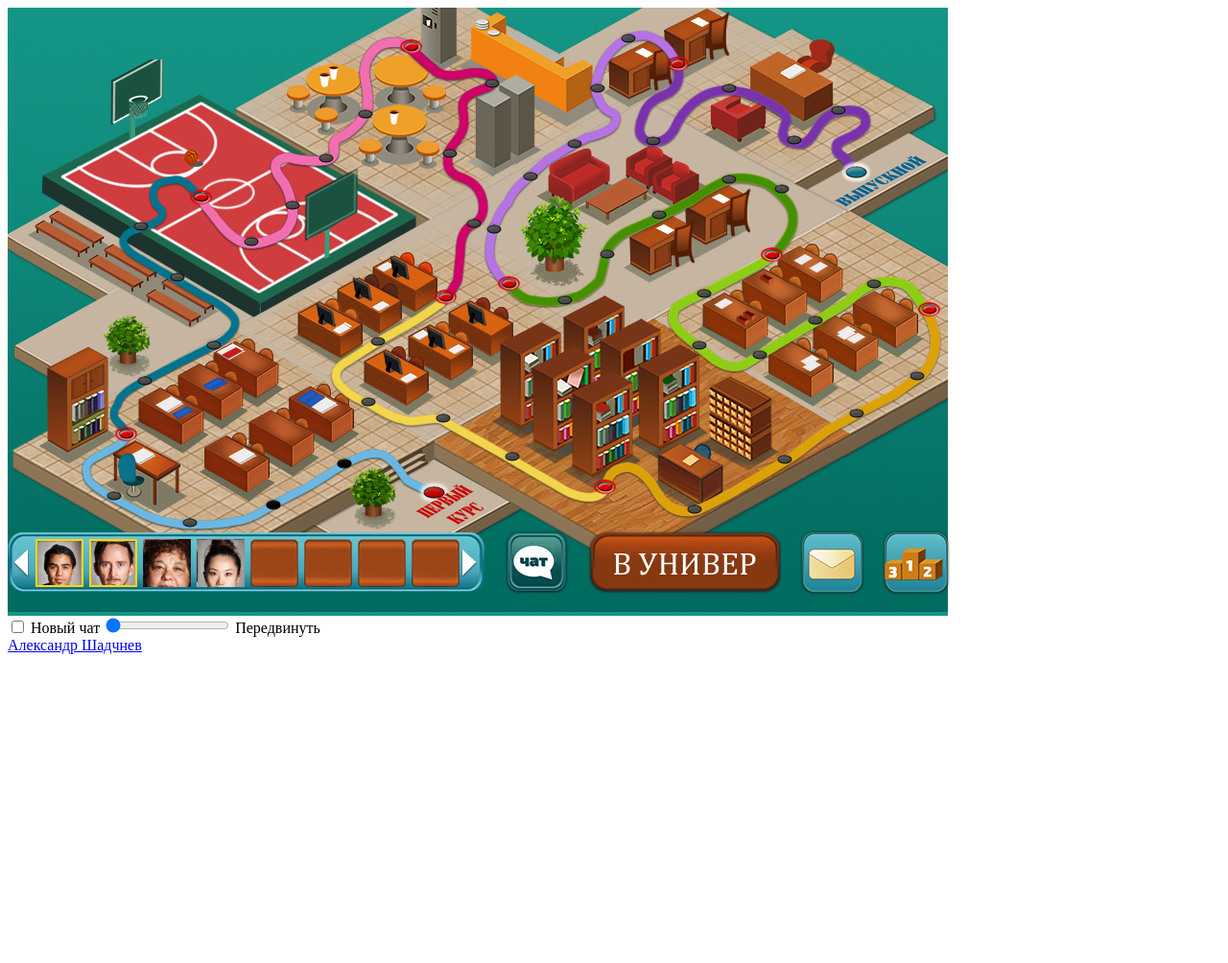
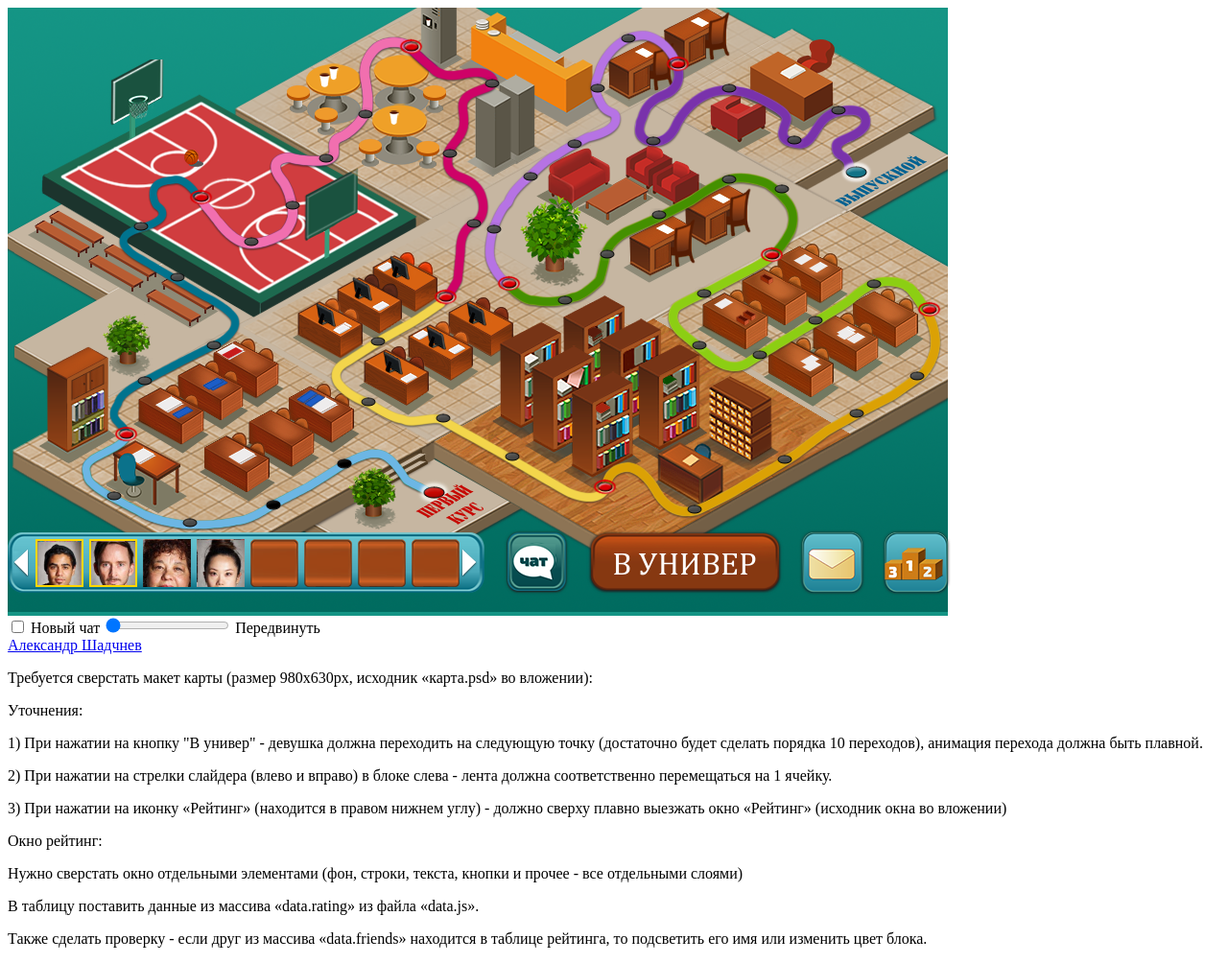
Before and after one commit to Testreact3002/z, a plain HTML site: page index.html in a window 1280 px wide. Shown: the whole page at 96% size. Before the commit the page ends 800 px from the top, so only its background shows below. Drawn offline with Linux system fonts and the light colour scheme.

Commit message:
description

```diff
--- a/index.html
+++ b/index.html
@@ -58,6 +58,18 @@
 <label><input type="range" class="controls__move" min=0 max=22 value="0"> Передвинуть</label>
 </div>
 <a href="https://hh.ru/resume/6261e482ff05733f8a0039ed1f384a6276754e">Александр Шадчнев</a>
+<p>Требуется сверстать макет карты  (размер 980х630px, исходник «карта.psd» во вложении):</p>
+<p>Уточнения:</p>
+<p>1) При нажатии на кнопку "В универ" - девушка должна переходить на следующую точку (достаточно будет сделать порядка 10 переходов), анимация перехода должна быть плавной. </p>
+
+<p>2) При нажатии на стрелки слайдера (влево и вправо) в блоке слева - лента должна соответственно перемещаться на 1 ячейку.</p>
+
+<p>3) При нажатии на иконку «Рейтинг» (находится в правом нижнем углу) - должно сверху плавно выезжать окно «Рейтинг» (исходник окна во вложении)</p>
+<p>Окно рейтинг: </p>
+<p>Нужно сверстать окно отдельными элементами (фон, строки, текста, кнопки и прочее - все отдельными слоями)</p>
+<p>В таблицу поставить данные из массива «data.rating» из файла «data.js». </p>
+<p>Также сделать проверку - если друг из массива «data.friends» находится в таблице рейтинга, то подсветить его имя или изменить цвет блока.</p>
+
 <script src="index.js"></script>
 </body>
 </html>
```
